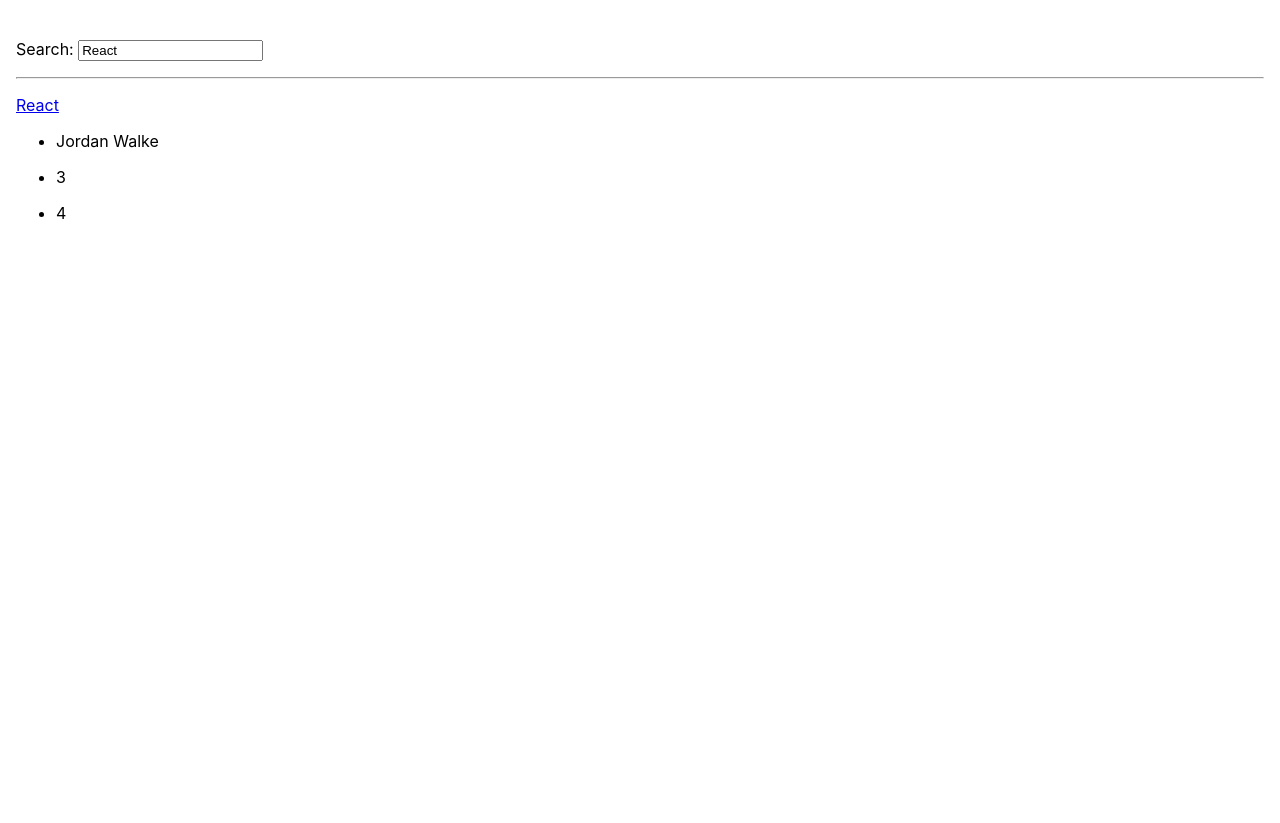
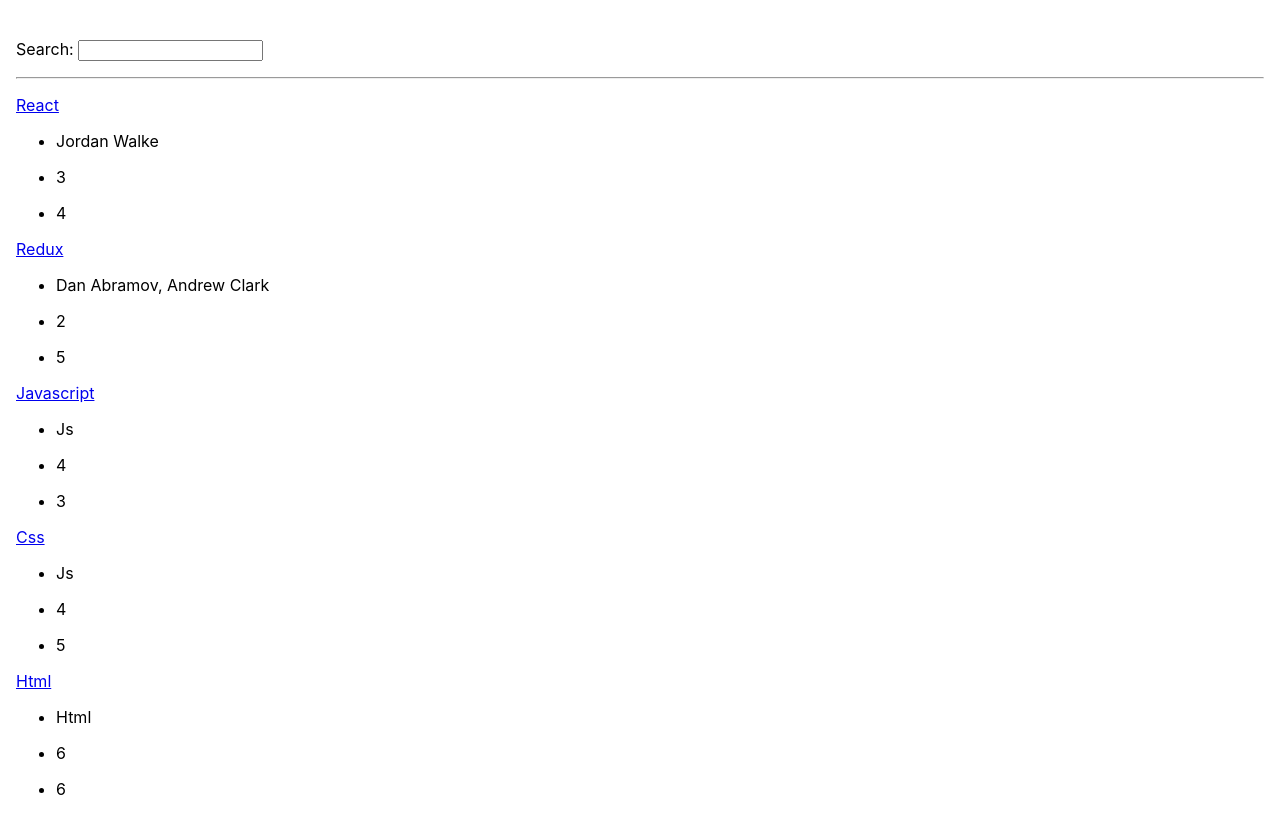
Before and after one commit to Kkknight-12/Road-To-React, a React (Create React App) app: page / in a window 1280 px wide. Before the commit the page ends 800 px from the top, so only its background shows below. Built offline with nearby package versions, Linux system fonts and the light colour scheme.

Commit message:
updating Custom-Hook file

```diff
--- a/src/App.js
+++ b/src/App.js
@@ -1,6 +1,32 @@
 import {useEffect, useState} from 'react';
 
+// while making custom hook you need to
+// use "use" keyword as prefix for hook name
+// you must return value that too in form of array
+//                         key='search', initialState='React'
+const useSemiPersistentState = (key, initialState) => {
+  console.log(`useSemiPersistentState ran`)
+  // React, dispatchAction()
+    const [value, setValue] = useState(
+    // if no value is found in local storage
+    // which will happen on initial search,
+    // React word will be used to filter
+    localStorage.getItem(key) || initialState );
+
+// useEffect is used to change the value of search term in local storage
+// whenever dependency term changes loacal storage term will change
+  useEffect( () => {
+    localStorage.setItem( key, value );
+  }, [value, key] ); // dependency
+
+  return [
+    value,
+    setValue
+  ]
+}
+
 function App() {
+  console.log('App function ran')
   const stories = [
     {
       title: 'React',
@@ -43,33 +69,23 @@
       objectID: 4,
     },
   ];
+                                                                // key, value
+  const [ searchTerm, setSearchTerm ] = useSemiPersistentState('search', '');
+  console.log('After searchTerm')
 
-  const [searchTerm, setSearchTerm] = useState(
-    // if no value is found in local storage
-    // which will happen on initial search,
-    // React word will be used to filter
-        localStorage.getItem('search') || 'React');
-
-// useEffect is used to change the value of search term in local storage
-// whenever dependency term changes loacal storage term will change
-  useEffect( () => {
-    localStorage.setItem( 'search', searchTerm );
-  }, [searchTerm] ); // dependency
-
-  const handleSearch = event => {
-    setSearchTerm( event.target.value );
-  };
+  const handleSearch = event => { setSearchTerm( event.target.value ) };
+  console.log('handleSearch')
 
   const searchedStories = stories.filter(story =>
     // benefit of using include method is if nothing is entered
     // the whole data will be shown
     story.title.toLowerCase().includes(searchTerm.toLowerCase())
-  );
+    );
+    console.log('searchedStories')
 
-
-
-  return (
-    <div className="App">
+    return (
+      <div className="App">
+      {console.log('return inside App ran')}
       <header className="App-header">
         <Search search={searchTerm} onSearch={handleSearch} />
         <hr />
@@ -81,6 +97,7 @@
 
 const Search = ( { search, onSearch } ) => (
   <div>
+    {console.log('search component ran')}
     <label htmlFor="search">Search: </label>
     <input
       id="search"
```
